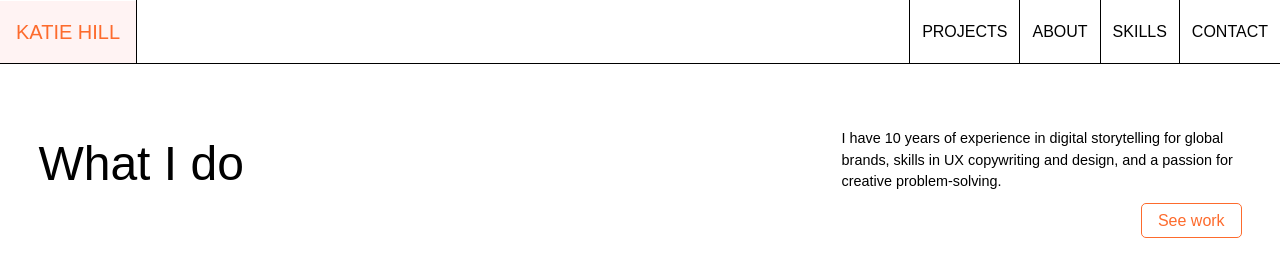
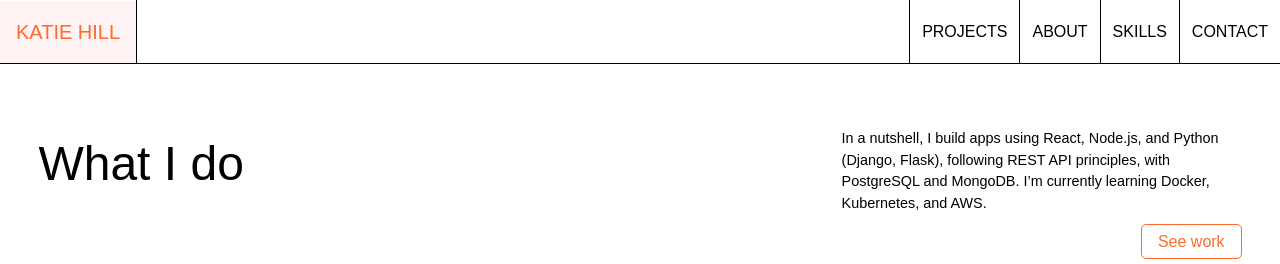
Before and after one commit to KatieHill-Fr-Gr/portfolio-frontend, a React (Vite) app: page /skills in a window 1280 px wide. Shown: the top 264 px of the page. Built offline with nearby package versions, Linux system fonts and the light colour scheme; no server answers; a web font is replaced by a local one.

Commit message:
Skills page updated

```diff
--- a/src/components/Skills/Skills.jsx
+++ b/src/components/Skills/Skills.jsx
@@ -34,7 +34,7 @@ const Skills = () => {
                         <div className="page-title">
                         <h1>What I do</h1>
                         <div className="page-summary">
-                        <p>I have 10 years of experience in digital storytelling for global brands, skills in UX copywriting and design, and a passion for creative problem-solving.  </p>
+                        <p>In a nutshell, I build apps using React, Node.js, and Python (Django, Flask), following REST API principles, with PostgreSQL and MongoDB. I’m currently learning Docker, Kubernetes, and AWS.</p>
                         <Link to="/projects" className="page-button">See work</Link>
                         </div>
                         </div>
```
